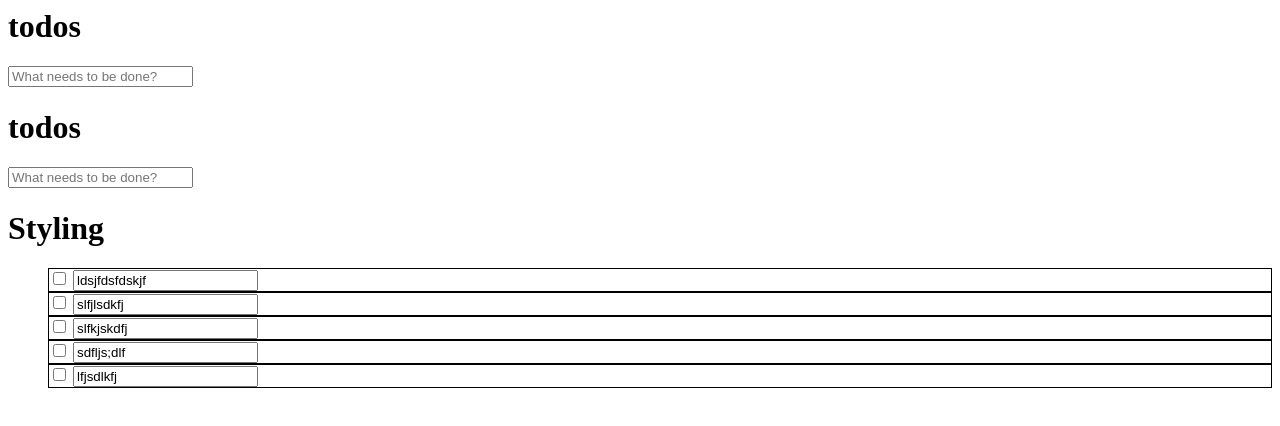
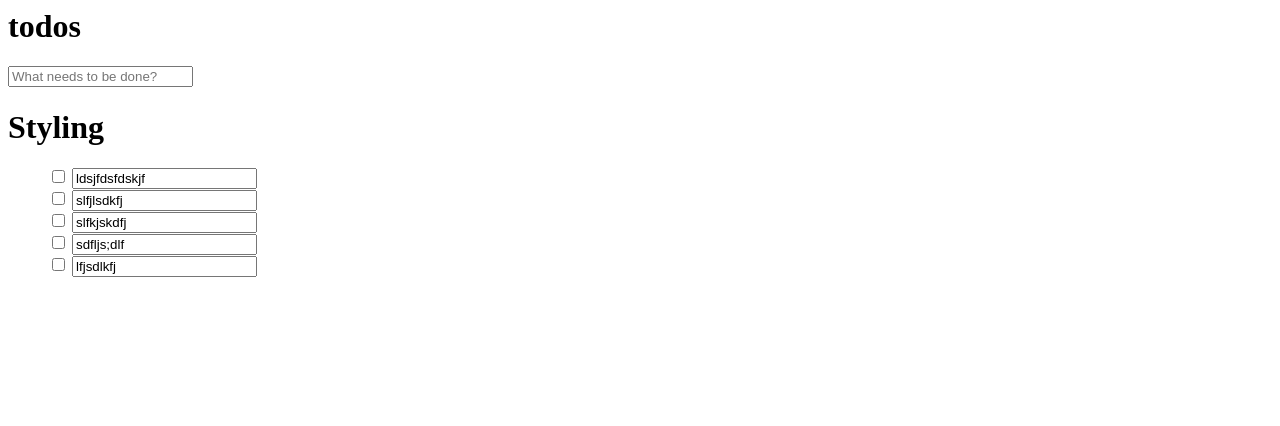
Before and after one commit to olenadyskant/First-app-with-JS, a plain HTML site: page todosMVC by Olena/index.html in a window 1280 px wide. Drawn offline with Linux system fonts and the light colour scheme.

Commit message:
Update index.html

```diff
--- a/todosMVC by Olena/index.html
+++ b/todosMVC by Olena/index.html
@@ -9,18 +9,6 @@
 </form>
   <script src="index.js"></script>
 
-  <html>
-
-<body>
-  <header class="main-header">
-    <h1>todos</h1>
-    <input id="add-new" placeholder="What needs to be done?" type=text>
-    <link rel="stylesheet" href="./index.css"></link>
-  </header>
-  <form id="container">
-
-  </form>
-  <script src="index.js"></script>
 
 
   <h1>Styling</h1>
@@ -49,7 +37,4 @@
     </ul>
   </form>
 </body>
-
 </html>
-  </body>
-</html>
```
